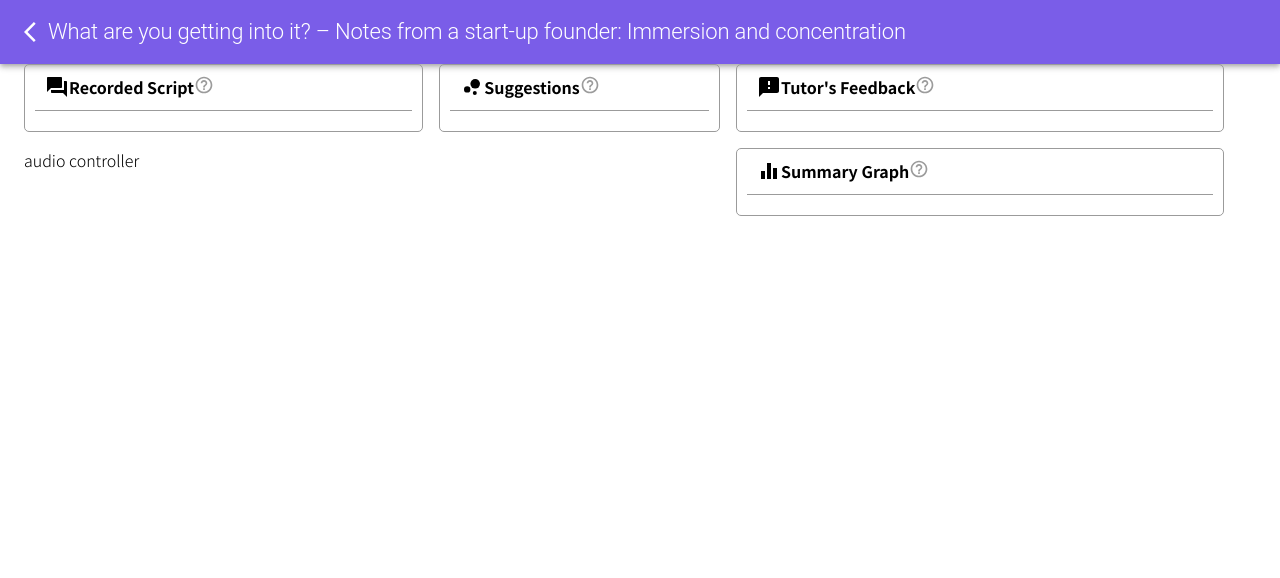
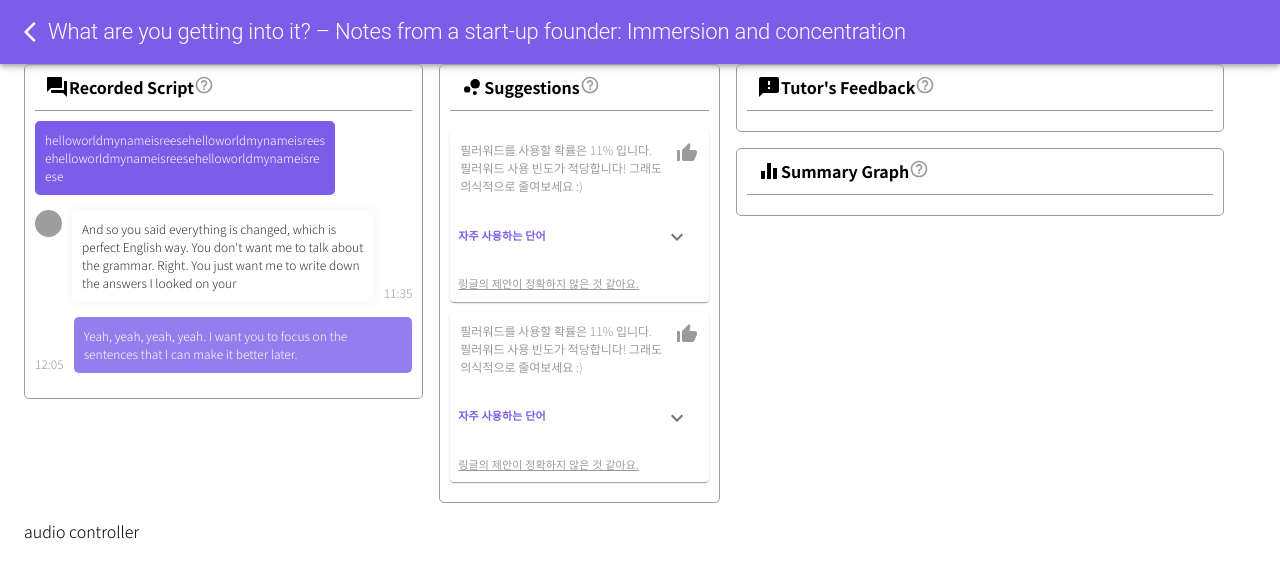
Before and after one commit to reesekimm/ringleplus_react_study, a React app: page / in a window 1280 px wide. Shown: the top 578 px of the page. Built offline with nearby package versions, Linux system fonts and the light colour scheme; grey boxes are pictures that could not be loaded.

Commit message:
chore: 컴포넌트/페이지 스타일 적용 테스트

```diff
--- a/src/constants/containerOptions.tsx
+++ b/src/constants/containerOptions.tsx
@@ -3,6 +3,36 @@ import ForumIcon from "@material-ui/icons/Forum";
 import BubbleChartIcon from "@material-ui/icons/BubbleChart";
 import FeedbackIcon from "@material-ui/icons/Feedback";
 import EqualizerIcon from "@material-ui/icons/Equalizer";
+import WordCard from "@/WordCard";
+import SpeechBubbleTutor from "@/SpeechBubbleTutor";
+import SpeechBubbleStudent from "@/SpeechBubbleStudent";
+import SuggestionCard from "@/SuggestionCard";
+import ThumbUpAltIcon from "@material-ui/icons/ThumbUpAlt";
+
+const bubbleDataTutor = {
+  profileImageUrl:
+    "https://s3-ap-northeast-2.amazonaws.com/ringleimageassets/images/tutors/51918_low.jpeg",
+  text:
+    "And so you said everything is changed, which is perfect English way. You don't want me to talk about the grammar. Right. You just want me to write down the answers I looked on your",
+  time: "11:35",
+};
+
+const bubbleDataStudent = {
+  text:
+    "Yeah, yeah, yeah, yeah. I want you to focus on the sentences that I can make it better later.",
+  time: "12:05",
+};
+
+const suggestion = {
+  text:
+    "필러워드를 사용할 확률은 11% 입니다. 필러워드 사용 빈도가 적당합니다! 그래도 의식적으로 줄여보세요 :)",
+  icon: <ThumbUpAltIcon />,
+  feedback: {
+    title: "링글의 제안이 정확하지 않은 것 같아요.",
+    contents: <textarea></textarea>,
+  },
+  contents: { title: "자주 사용하는 단어", contents: <div>contents component!</div> },
+};
 
 export const chat = {
   icon: <ForumIcon />,
@@ -28,7 +58,13 @@ export const chat = {
       튜터의 스크립트 변환 정도와 비교하여 나의 발음을 체크해보세요.
     </span>
   ),
-  contents: "",
+  contents: (
+    <div>
+      <WordCard word="helloworldmynameisreesehelloworldmynameisreesehelloworldmynameisreesehelloworldmynameisreese" />
+      <SpeechBubbleTutor data={bubbleDataTutor} />
+      <SpeechBubbleStudent data={bubbleDataStudent} />
+    </div>
+  ),
 };
 
 export const suggestions = {
@@ -45,7 +81,12 @@ export const suggestions = {
       의미합니다. 권장값은 약 30 % 내 입니다.
     </span>
   ),
-  contents: "",
+  contents: (
+    <>
+      <SuggestionCard data={suggestion} />
+      <SuggestionCard data={suggestion} />
+    </>
+  ),
 };
 
 export const feedback = {
```
